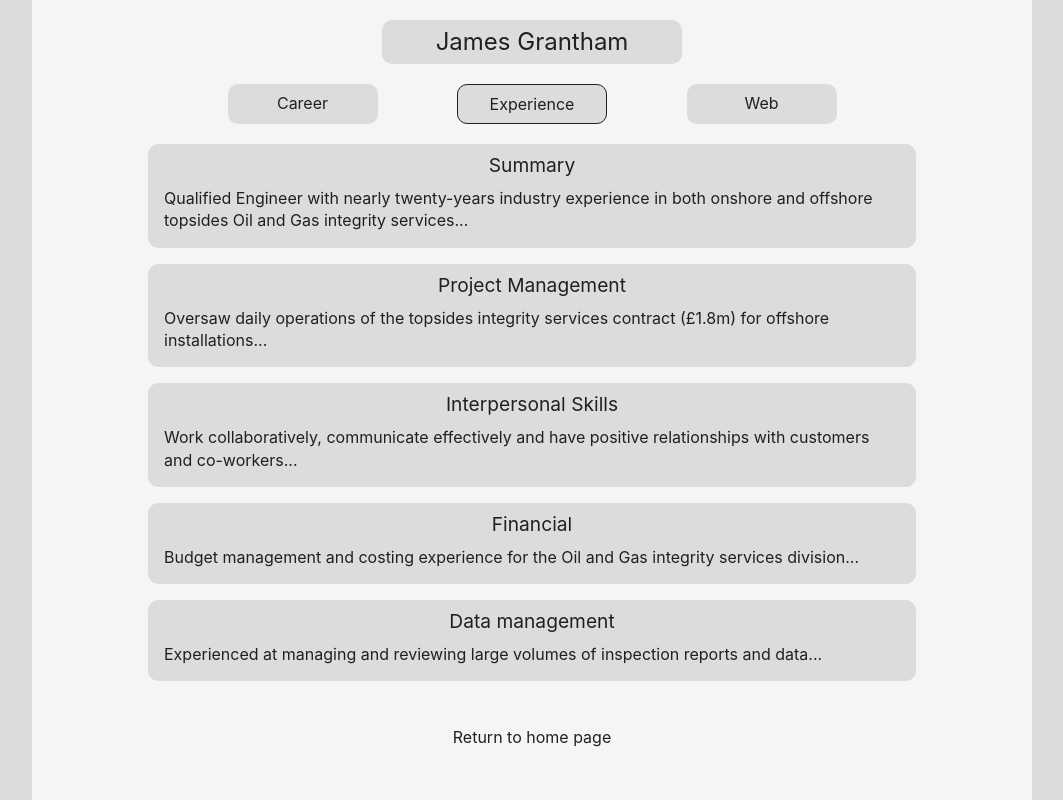
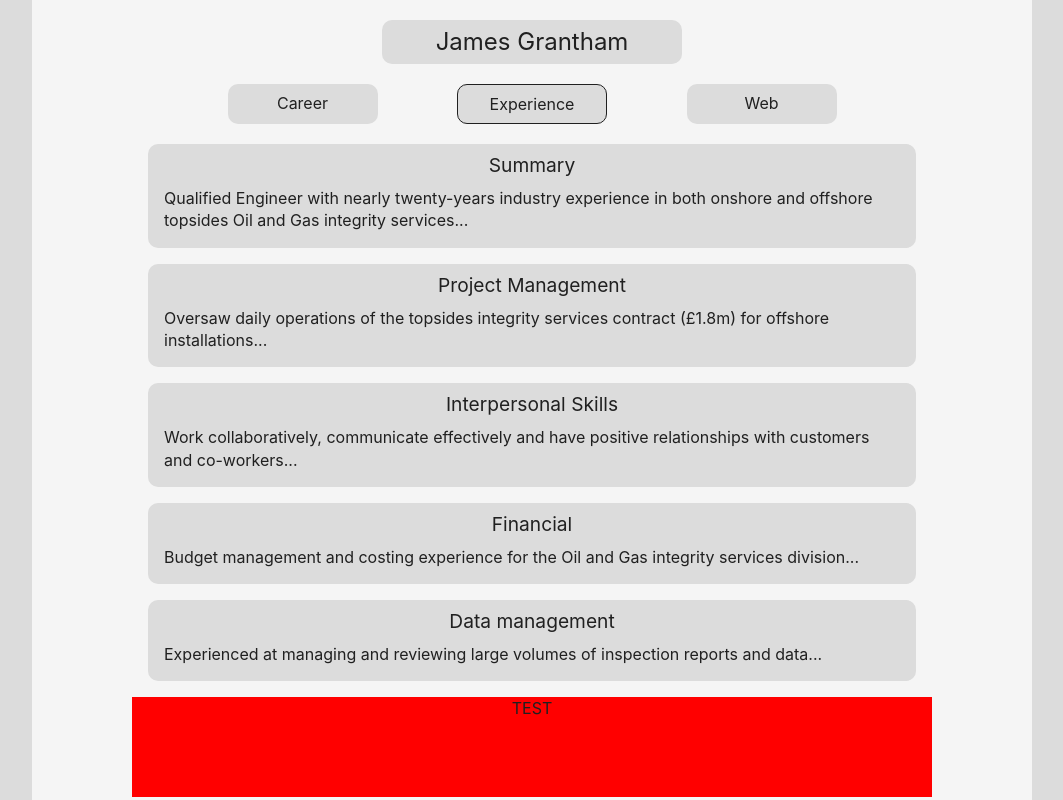
Before and after one commit to jrgrantham/james-grantham, a React (Create React App) app: page /professional in a window 1280 px wide. Shown: the top 800 px of the page, without its empty margins (108-1171 px from the left). Built offline with nearby package versions, Linux system fonts and the light colour scheme.

Commit message:
Some changes before branching out

```diff
--- a/src/App.js
+++ b/src/App.js
@@ -10,16 +10,6 @@ import { appColor, color } from "./views/styling";
 
 export default function App() {
   document.getElementById("root").style.height = "100%";
-
-  document.addEventListener(
-    "touchstart",
-    function addtouchclass(e) {
-      // first time user touches the screen
-      document.documentElement.classList.add("can-touch"); // add "can-touch" class to document root using classList API
-      document.removeEventListener("touchstart", addtouchclass, false); // de-register touchstart event
-    },
-    false
-  );
 
   const [isLoading, setIsLoading] = useState(false);
 
--- /dev/null
+++ b/src/components/HiddenDiv.jsx
@@ -0,0 +1,15 @@
+import React from 'react'
+import styled from 'styled-components'
+
+export default function HiddenDiv() {
+  return (
+    <StyledHidden>
+      TEST
+    </StyledHidden>
+  )
+}
+
+const StyledHidden = styled.div`
+  height: 100px
+  background-color: red
+`
--- /dev/null
+++ b/src/components/Modal.jsx
@@ -0,0 +1,5 @@
+import React from 'react'
+
+function PhotoModal() {
+
+}
--- a/src/views/Landing.jsx
+++ b/src/views/Landing.jsx
@@ -1,7 +1,7 @@
 import React from "react";
 import { Link } from "react-router-dom";
 import styled from "styled-components";
-import james from "../../src/images/james.jpg";
+import jamesPhoto from "../../src/images/james.jpg";
 
 import { appColor, color, transition } from "./styling";
 
@@ -14,7 +14,7 @@ export default function Landing() {
       <LandingStyle>
         <h2>James Grantham</h2>
         <div>
-          <img src={james} alt="" />
+          <img src={jamesPhoto} alt="" />
         </div>
         <Career>
           <h4>Full-stack Web Developer</h4>
--- a/src/views/Professional.jsx
+++ b/src/views/Professional.jsx
@@ -8,6 +8,7 @@ import NameHeader from "../components/NameHeader";
 import ContentButtons from "../components/ContentButtons";
 import MainContent from "../components/MainContent";
 import Footer from '../components/Footer'
+import HiddenDiv from "../components/HiddenDiv";
 
 export default function Professional() {
   const [content, setContent] = useState(experience);
@@ -25,6 +26,7 @@ export default function Professional() {
         setSelected={setSelected}
       />
       <MainContent content={content} setContent={setContent} />
+      <HiddenDiv />
       <Footer />
     </StyledProfessional>
   );
```
